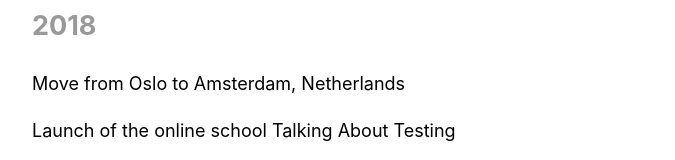
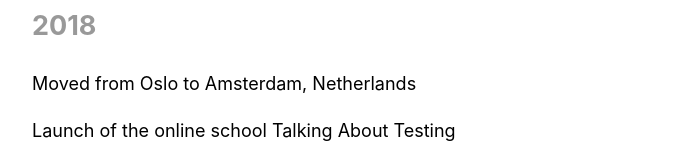
Before and after one commit to wlsf82/walmyr-nextjs, a Next.js app: page / in a window 1280 px wide. Shown: the part 2042-2202 px from the top of the page, without its empty margins (302-977 px from the left). Built offline with nearby package versions, Linux system fonts and the light colour scheme.

Commit message:
Fix grammar issue

```diff
--- a/components/timeline.js
+++ b/components/timeline.js
@@ -66,7 +66,7 @@ const achievements = [
   {
     year: '2018',
     events: [
-      'Move from Oslo to Amsterdam, Netherlands',
+      'Moved from Oslo to Amsterdam, Netherlands',
       'Launch of the online school Talking About Testing',
       'First course launched on Udemy'
     ]
```
